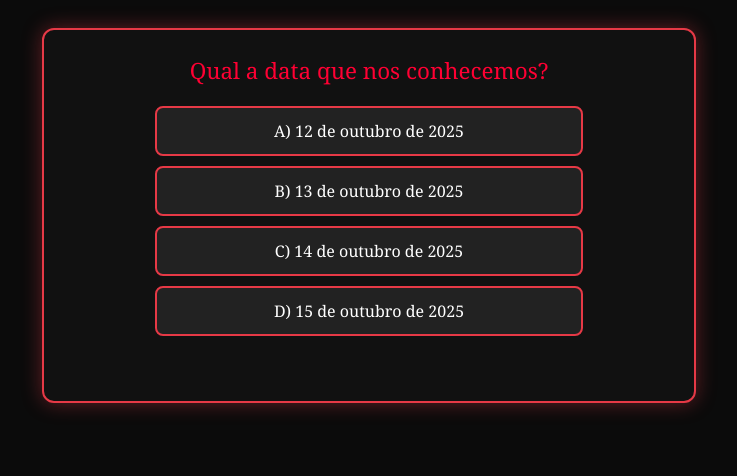
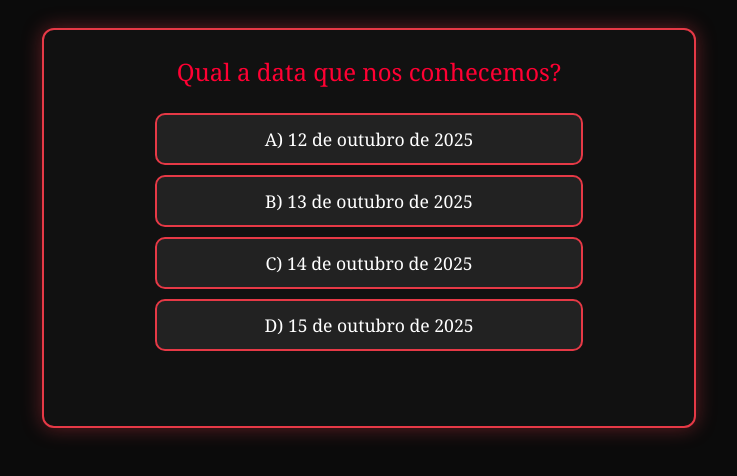
Before and after one commit to alexandrejosearaujojr1971-code/presente, a plain HTML site: page quiz.html in a window 1280 px wide. Shown: the whole page, without its empty margins (271-1008 px from the left). Drawn offline with Linux system fonts and the light colour scheme.

Commit message:
Update quiz.html

```diff
--- a/quiz.html
+++ b/quiz.html
@@ -12,6 +12,7 @@
         font-family: Georgia, serif;
         text-align: center;
         padding: 20px;
+        overflow-y: auto;
     }
 
     .card {
@@ -25,8 +26,9 @@
     }
 
     .question {
-        font-size: 1.4rem;
-        margin-bottom: 20px;
+        font-size: 1.5rem;
+        margin-bottom: 25px;
+        color: #ff0033;
     }
 
     .option {
@@ -37,9 +39,10 @@
         padding: 12px;
         margin: 10px auto;
         max-width: 400px;
-        border-radius: 8px;
+        border-radius: 10px;
         cursor: pointer;
         transition: 0.3s;
+        font-size: 1.1rem;
     }
 
     .option:hover {
@@ -47,10 +50,9 @@
     }
 
     #message {
-        margin-top: 15px;
+        margin-top: 20px;
+        min-height: 30px;
         font-size: 1.2rem;
-        color: #ff9999;
-        min-height: 25px;
     }
 
     #nextBtn {
@@ -76,11 +78,10 @@
 <body>
 
 <div class="card">
-    <div id="quizBox">
-        <!-- PERGUNTA E OPÇÕES ENTRAM AQUI VIA JS -->
-    </div>
+    <div id="quizBox"></div>
 
     <div id="message"></div>
+
     <button id="nextBtn">PRÓXIMO →</button>
 </div>
 
@@ -109,7 +110,7 @@
                 "D) Não gosto de amendoim"
             ],
             correct: 1,
-            wrongMsg: "Minha filha... acertou nada até agora? 😭"
+            wrongMsg: "Minha filha… acertou nada até agora? 😭"
         },
 
         {
@@ -132,14 +133,16 @@
 
     function loadQuestion() {
         msg.textContent = "";
+        msg.style.color = "#ff9999";
         nextBtn.style.display = "none";
+
         let q = questions[questionIndex];
 
         quizBox.innerHTML = `
             <div class="question">${q.question}</div>
-            ${q.options.map((opt, i) =>
-                `<div class="option" onclick="selectOption(${i})">${opt}</div>`
-            ).join("")}
+            ${q.options
+                .map((opt, i) => `<div class="option" onclick="selectOption(${i})">${opt}</div>`)
+                .join("")}
         `;
     }
 
@@ -159,7 +162,6 @@
     nextBtn.onclick = () => {
         questionIndex++;
 
-        // Se acabou as perguntas → vai para pedido.html
         if (questionIndex >= questions.length) {
             window.location.href = "pedido.html";
         } else {
```
